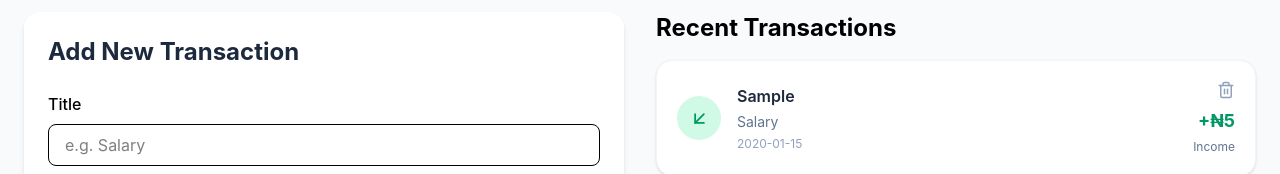
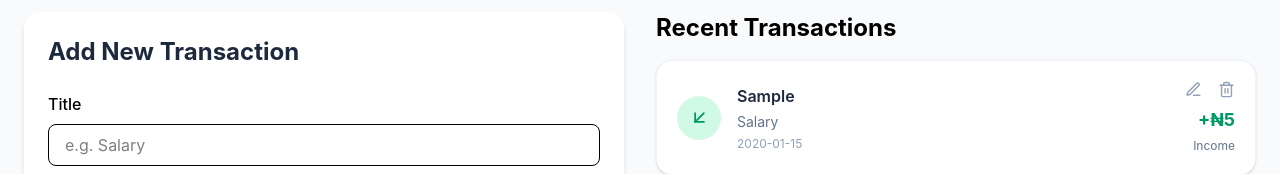
Before and after one commit to sharon5555/Finance-tracker, a React (Vite) app: page / in a window 1280 px wide. Both pictures are taken after typing "Sample", "5", "2020-01-15" into the empty fields and a click on the button "Save Transaction". Shown: the part 627-801 px from the top of the page. Built offline with nearby package versions, Linux system fonts and the light colour scheme.

Commit message:
Improve transaction action buttons

```diff
--- a/src/components/common/TransactionCard.jsx
+++ b/src/components/common/TransactionCard.jsx
@@ -2,7 +2,8 @@
 import {
     FiArrowDownLeft,
     FiArrowUpRight,
-    FiTrash2
+    FiTrash2,
+    FiEdit3
 } from "react-icons/fi";
 
 
@@ -13,6 +14,7 @@ function TransactionCard({
     type,
     category,
     date ,
+    onEdit,
     onDelete
 }) {
 
@@ -101,19 +103,43 @@ function TransactionCard({
                 */}
                 <div className="text-right">
 
-                    {/* Delete button */}
-                    <button
-                        // Call the delete function when clicked.
-                        onClick={onDelete}
+                    {/*
+                        Action buttons:
+                        This container keeps the Edit and Delete buttons together
+                        and adds space between them.
+                    */}
+                    <div className="flex justify-end gap-4 mb-2">
 
-                        // Give the button a tooltip.
-                        title="Delete transaction"
+                        {/* Edit transaction button */}
+                        <button
+                            // Call the edit function when the user clicks this button.
+                            onClick={onEdit}
 
-                        // Style the delete button.
-                        className="text-slate-400 hover:text-red-600 mb-2"
-                    >
-                        <FiTrash2 size={18} />
-                    </button>
+                            // Show a small message when the mouse is over the button.
+                            title="Edit transaction"
+
+                            // Give the edit button a blue hover effect.
+                            className="text-slate-400 hover:text-blue-600"
+                        >
+                            <FiEdit3 size={17} />
+                        </button>
+
+
+                        {/* Delete transaction button */}
+                        <button
+                            // Call the delete function when the user clicks this button.
+                            onClick={onDelete}
+
+                            // Show a small message when the mouse is over the button.
+                            title="Delete transaction"
+
+                            // Give the delete button a red hover effect.
+                            className="text-slate-400 hover:text-red-600"
+                        >
+                            <FiTrash2 size={17} />
+                        </button>
+
+                    </div>
 
                     {/*
                         Amount:
--- a/src/components/landing/Hero.jsx
+++ b/src/components/landing/Hero.jsx
@@ -78,6 +78,22 @@ function Hero() {
             );
         }
 
+    }
+
+    // This function finds a transaction and prepare it to be edited.
+    function editTransaction(id) {
+
+        // Find the transaction that the user wants to edit.
+        const transactionToEdit = transactions.find(
+            (transaction) => transaction.id === id
+        );
+
+        // If the transaction does not exist, stop the function.
+        if(!transactionToEdit) {
+            return;
+        }
+
+        console.log("Transaction to edit: ", transactionToEdit)
     }
 
     // Calculate the total amount of all Income transactions.
@@ -261,6 +277,9 @@ function Hero() {
                                     category={transaction.category}
                                     date={transaction.date}
 
+                                    // Pass the edit function to TransactionCard.
+                                    onEdit={() => editTransaction(transaction.id)}
+
                                     // Pass the transaction's id to the delete function.
                                     onDelete={() => deleteTransaction(transaction.id)}
                                 />
```
